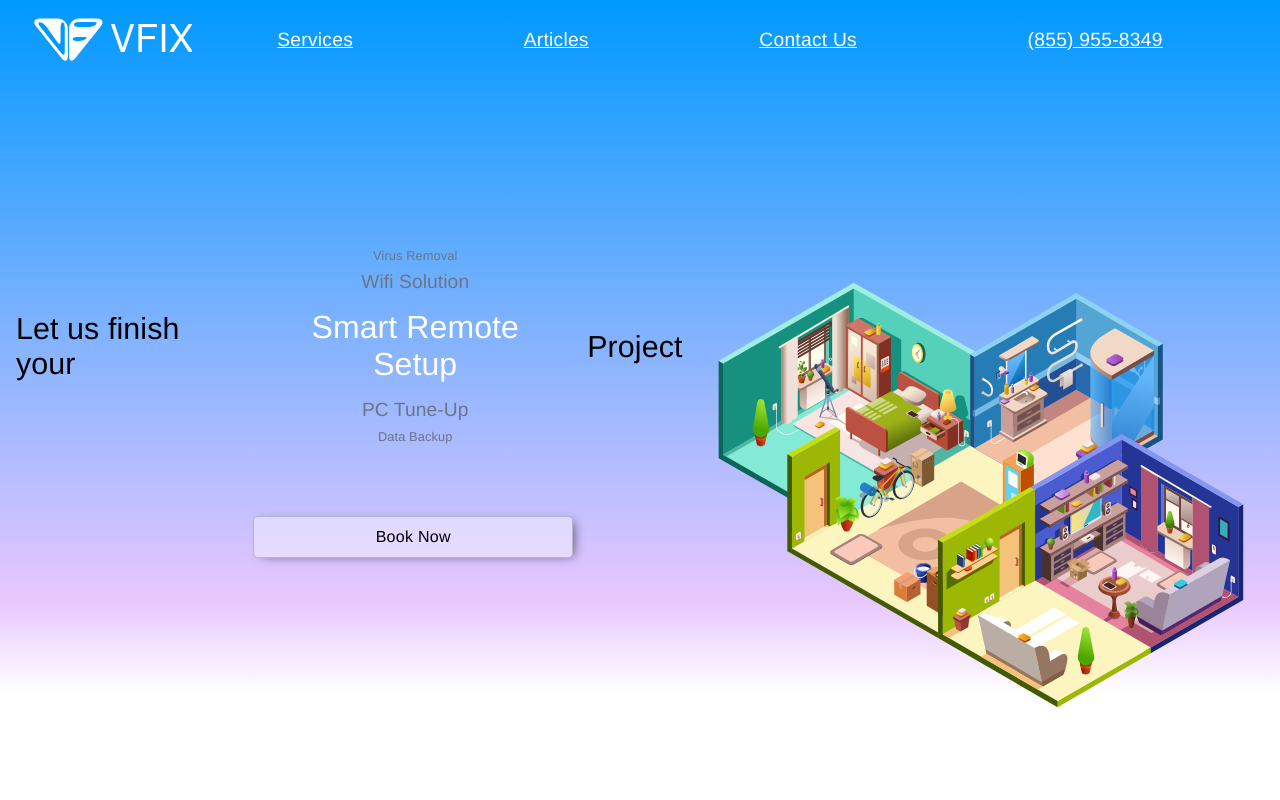
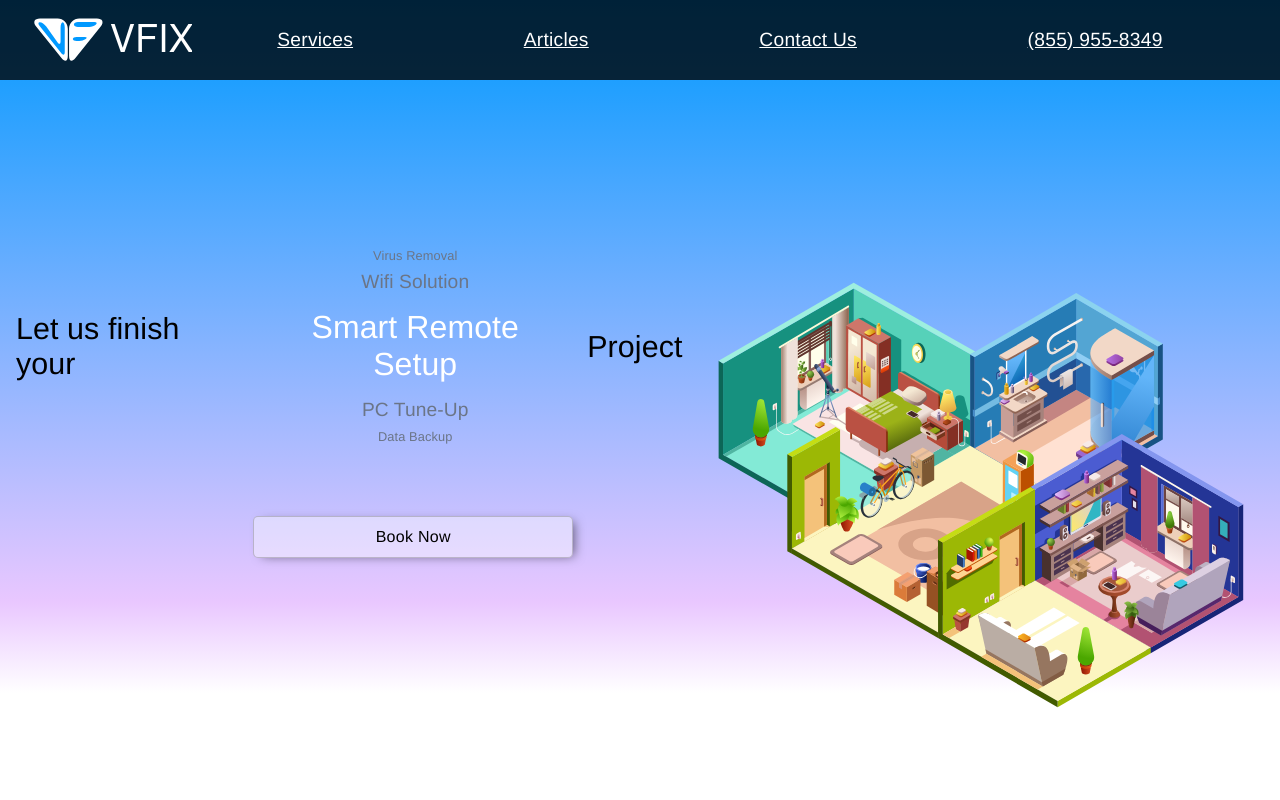
Before and after one commit to Farhad33/vfix-v5.0, a Next.js app: page / in a window 1280 px wide. Shown: the top 800 px of the page. Built offline with nearby package versions, Linux system fonts and the light colour scheme.

Commit message:
style change for header

```diff
--- a/components/header/index.js
+++ b/components/header/index.js
@@ -44,7 +44,7 @@ const Container = styled.header`
 	justify-content: space-between;
 	align-items: center;
 	width: 100%;
-	background: transparent;
+	background: #000000c7;
 	z-index: 11;
 	padding: 0 2em;
 	@media (max-width: 700px) {
```
